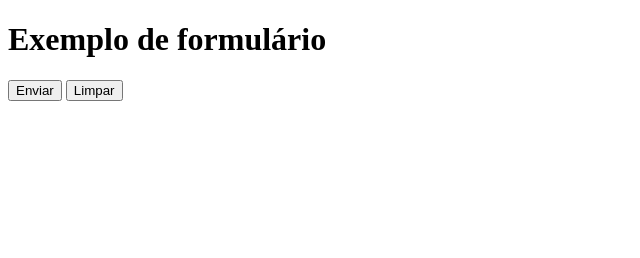
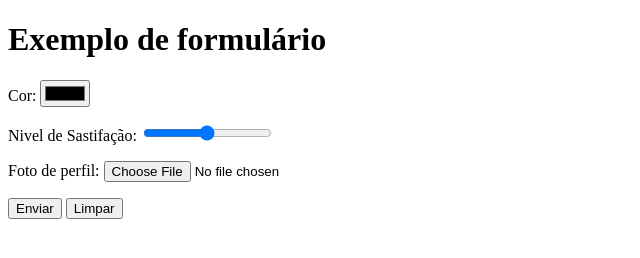
Before and after one commit to JonathaJr/html-css, a plain HTML site: page formulario/form06.html in a window 1280 px wide. Shown: the whole page, without its empty margins (0-640 px from the left). Drawn offline with Linux system fonts and the light colour scheme.

Commit message:
formulário 006 criado

```diff
--- a/formulario/form06.html
+++ b/formulario/form06.html
@@ -8,8 +8,22 @@
 </head>
 <body>
     <h1>Exemplo de formulário</h1>
-    <form action="cadastro.php" method="get">
+    <form action="cadastro.php" method="post">
+        <p>
+            <label for="i-cor"> Cor:</label>
+            <input type="color" name="color" id="i-cor">
+        </p>
 
+        <p>
+            <label for="i-nivel"> Nivel de Sastifação: </label>
+            <input type="range" name="nivel" id="i-nivel">
+        </p>
+
+        <!--Quando é controle de envio de arquivos, não pode usar o "method="get" e sim o "method="post"-->
+        <p>
+            <label for="i-foto">Foto de perfil: </label>
+            <input type="file" name="foto" id="i-foto">
+        </p>
 
         <p>
             <input type="submit" value="Enviar">
```
